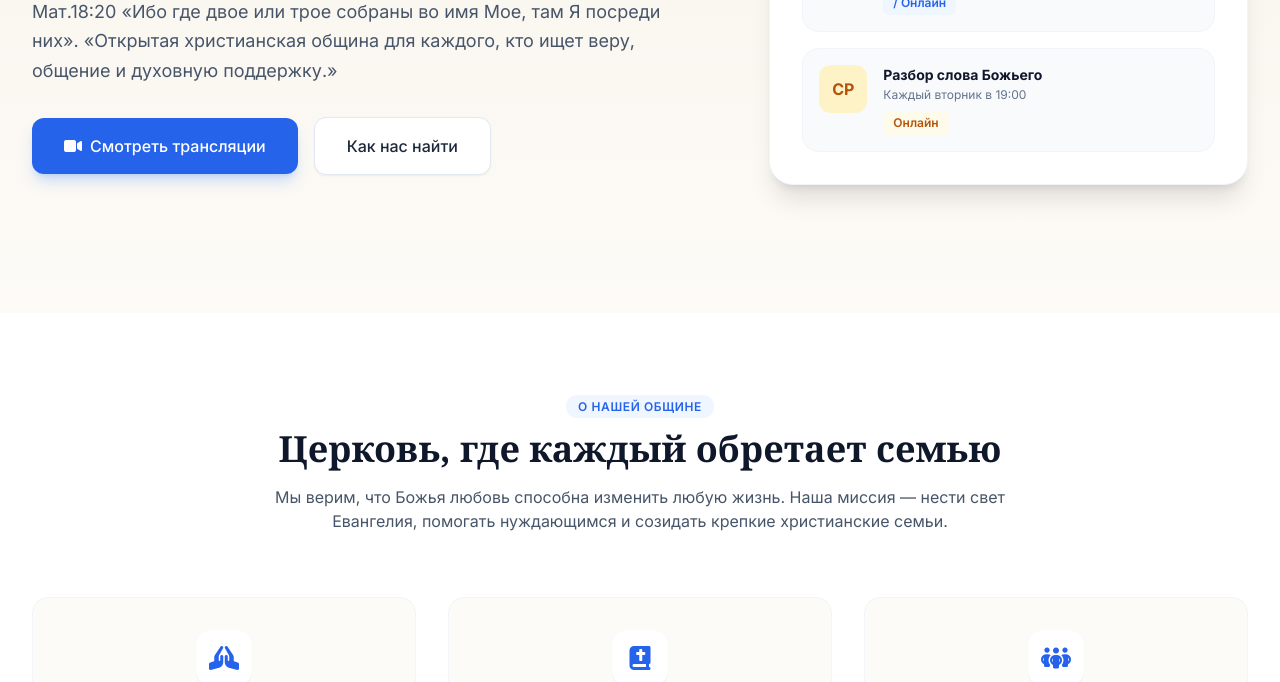
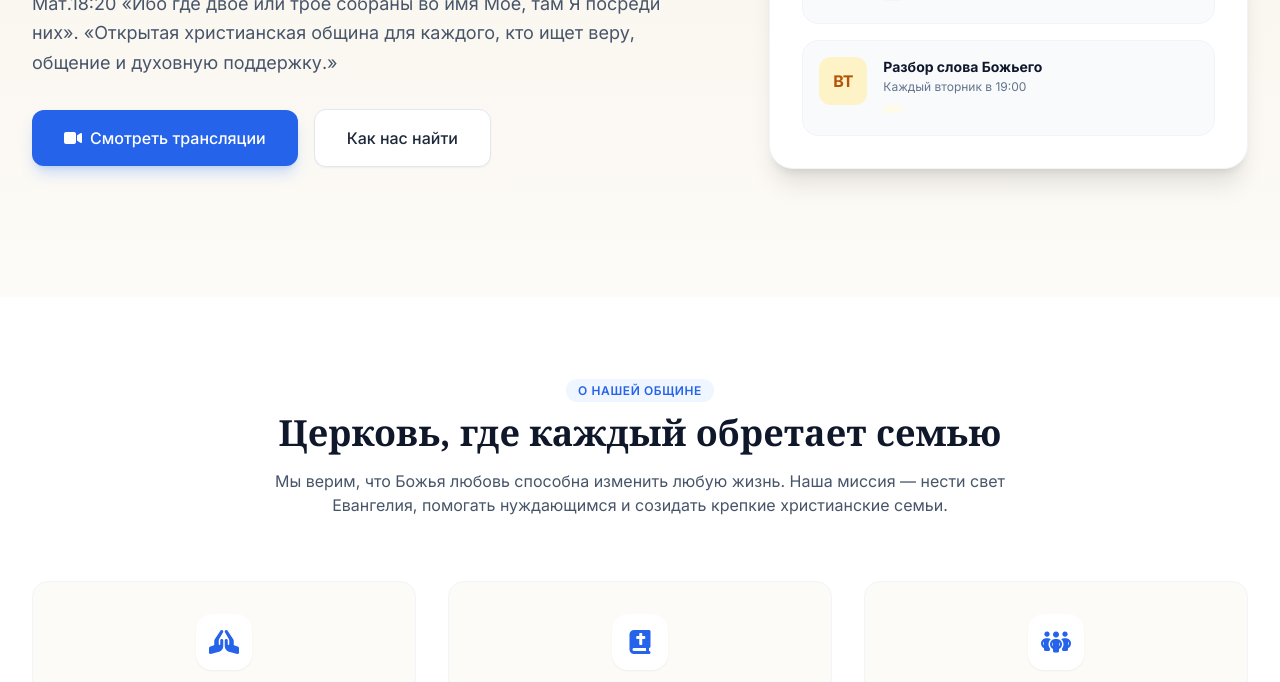
Before and after one commit to chernyavskiyyra1970-ops/church-site, a plain HTML site: page index.html in a window 1280 px wide. Shown: the part 418-1100 px from the top of the page. Drawn offline with nearby package versions, Linux system fonts and the light colour scheme.

Commit message:
Update index.html

```diff
--- a/index.html
+++ b/index.html
@@ -194,18 +194,18 @@
                                 <div>
                                     <h4 class="font-bold text-slate-900 text-sm">Воскресное богослужение</h4>
                                     <p class="text-xs text-slate-500 mt-0.5">Каждое воскресенье в 10:00</p>
-                                    <span class="inline-block mt-2 text-xs font-semibold text-church-600 bg-blue-50 px-2.5 py-1 rounded-md"> / Онлайн</span>
+                                    <span class="inline-block mt-2 text-xs font-semibold text-church-600 bg-blue-50 px-2.5 py-1 rounded-md"> </span>
                                 </div>
                             </div>
 
                             <div class="flex items-start gap-4 p-4 rounded-2xl bg-slate-50 border border-slate-100">
                                 <div class="w-12 h-12 rounded-xl bg-amber-100 text-amber-700 flex items-center justify-center font-bold shrink-0">
-                                    СР
+                                    ВТ
                                 </div>
                                 <div>
                                     <h4 class="font-bold text-slate-900 text-sm">Разбор слова Божьего</h4>
                                     <p class="text-xs text-slate-500 mt-0.5">Каждый вторник в 19:00</p>
-                                    <span class="inline-block mt-2 text-xs font-semibold text-amber-700 bg-amber-50 px-2.5 py-1 rounded-md">Онлайн</span>
+                                    <span class="inline-block mt-2 text-xs font-semibold text-amber-700 bg-amber-50 px-2.5 py-1 rounded-md"></span>
                                 </div>
                             </div>
                         </div>
```
